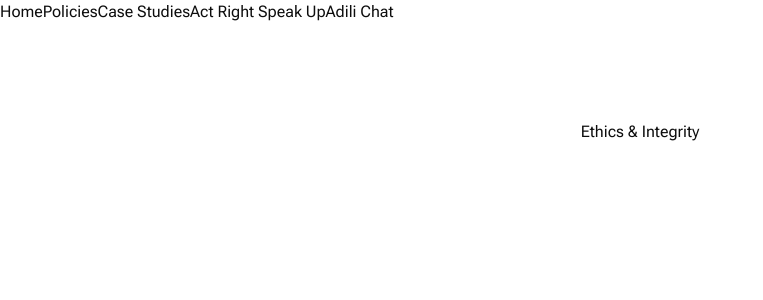
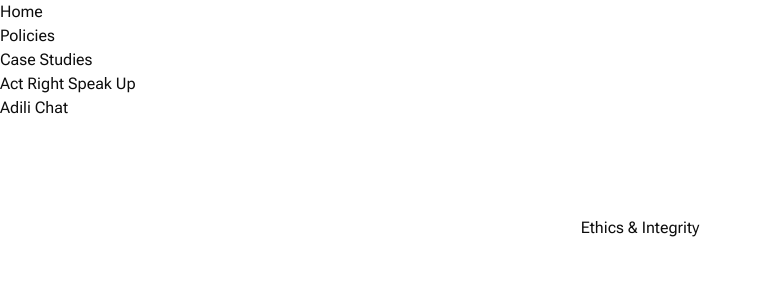
Before and after one commit to jeffmakuto/adili_v3, a Next.js app in the folder adili/: page / in a window 1280 px wide. Shown: the top 300 px of the page, without its empty margins (0-763 px from the left). Built offline with nearby package versions, Linux system fonts and the light colour scheme.

Commit message:
feat: improve nav-links component with semantic list elements

```diff
--- a/adili/src/ui/nav-links.tsx
+++ b/adili/src/ui/nav-links.tsx
@@ -17,15 +17,19 @@ export function NavLinks() {
 
   return (
     <nav aria-label="Main site navigation">
+      <ul>
         {links.map((link) => (
+          <li key={link.href}>
             <Link
-          key={link.href}
               className={`link ${pathname === link.href ? 'active' : ''}`}
               href={link.href}
+              aria-current={pathname === link.href ? 'page' : undefined}
             >
               {link.label}
             </Link>
+          </li>
         ))}
+      </ul>
     </nav>
   );
 }
```
Lines whose indentation alone changed are shown as unchanged.
